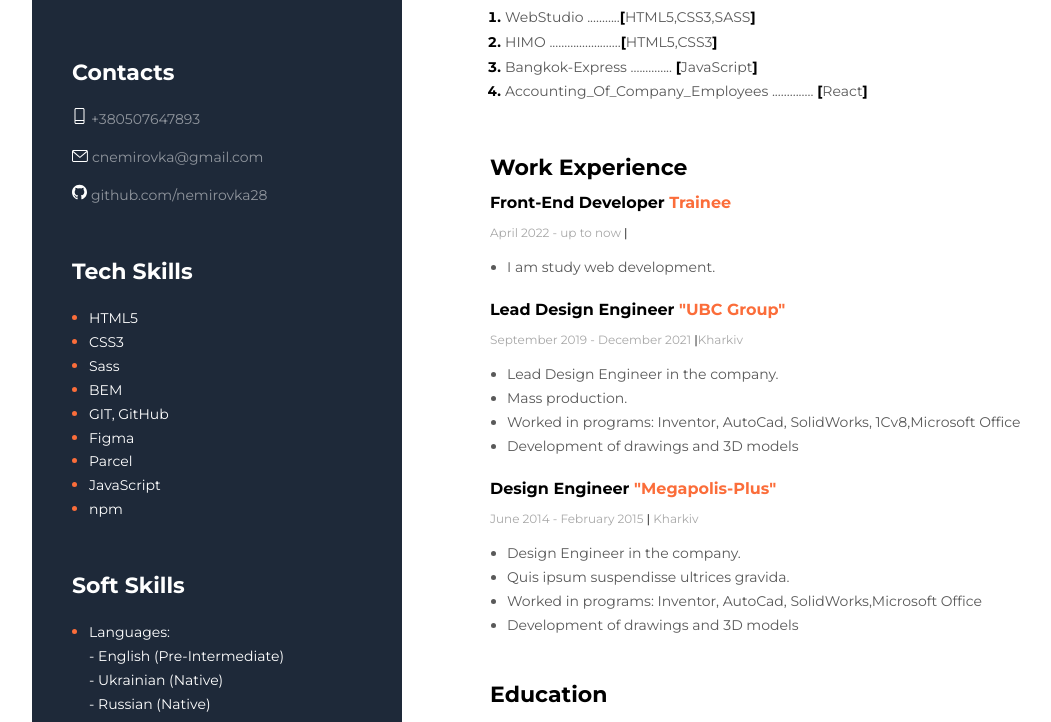
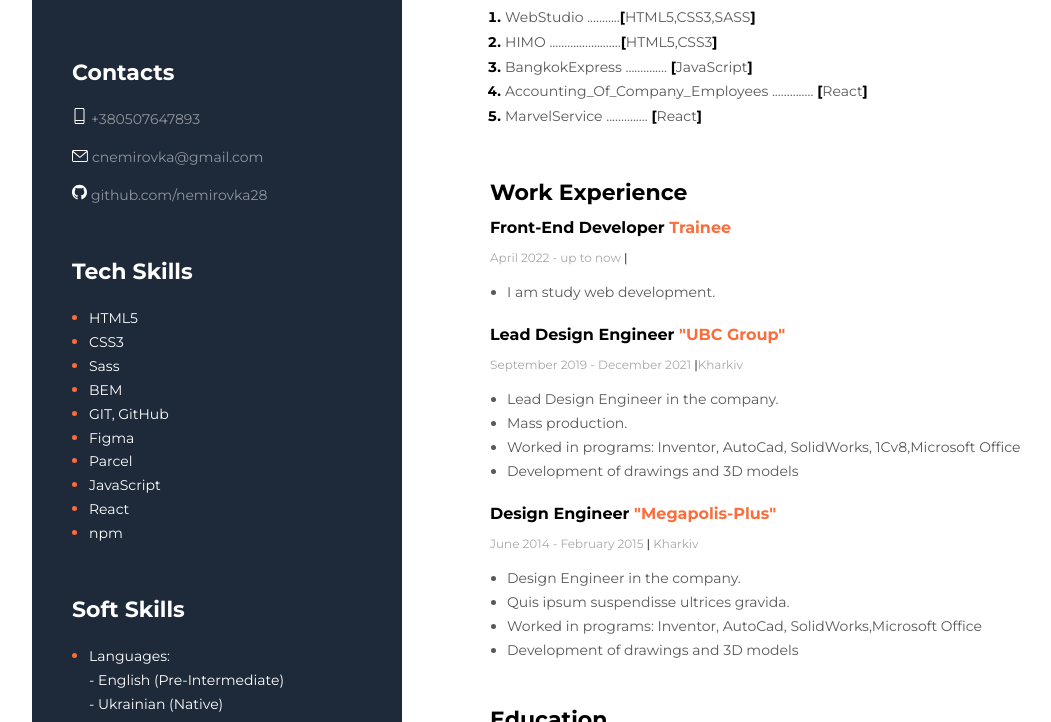
Before and after one commit to nemirovka28/Resume, a plain HTML site: page index.html in a window 1280 px wide. Shown: the part 507-1229 px from the top of the page, without its empty margins (208-1259 px from the left). Drawn offline with Linux system fonts and the light colour scheme.

Commit message:
add new info

```diff
--- a/index.html
+++ b/index.html
@@ -42,11 +42,15 @@
                        ........................<span>[</span>HTML5,CSS3<span>]</span></a>
                     </li>
                     <li>
-                        <a href="https://nemirovka28.github.io/Bangkok-Express/">Bangkok-Express
+                        <a href="https://nemirovka28.github.io/Bangkok-Express/">BangkokExpress
                         .............. <span>[</span>JavaScript<span>]</span></a>
                     </li>
                     <li>
                         <a href="https://nemirovka28.github.io/Accounting_Of_Company_Employees/">Accounting_Of_Company_Employees
+                        .............. <span>[</span>React<span>]</span></a>
+                    </li>
+                    <li>
+                        <a href="https://nemirovka28.github.io/marvel_starter/">MarvelService
                         .............. <span>[</span>React<span>]</span></a>
                     </li>
                 </ol>
@@ -127,6 +131,7 @@
                 <li><span class="list-text">Figma</span></li>
                 <li><span class="list-text">Parcel</span> </li>
                 <li><span class="list-text">JavaScript</span> </li>
+                <li><span class="list-text">React</span> </li>
                 <li><span class="list-text">npm</span> </li>
             </ul>
          </div>
```
Also changed, not shown: package-lock.json (added).
